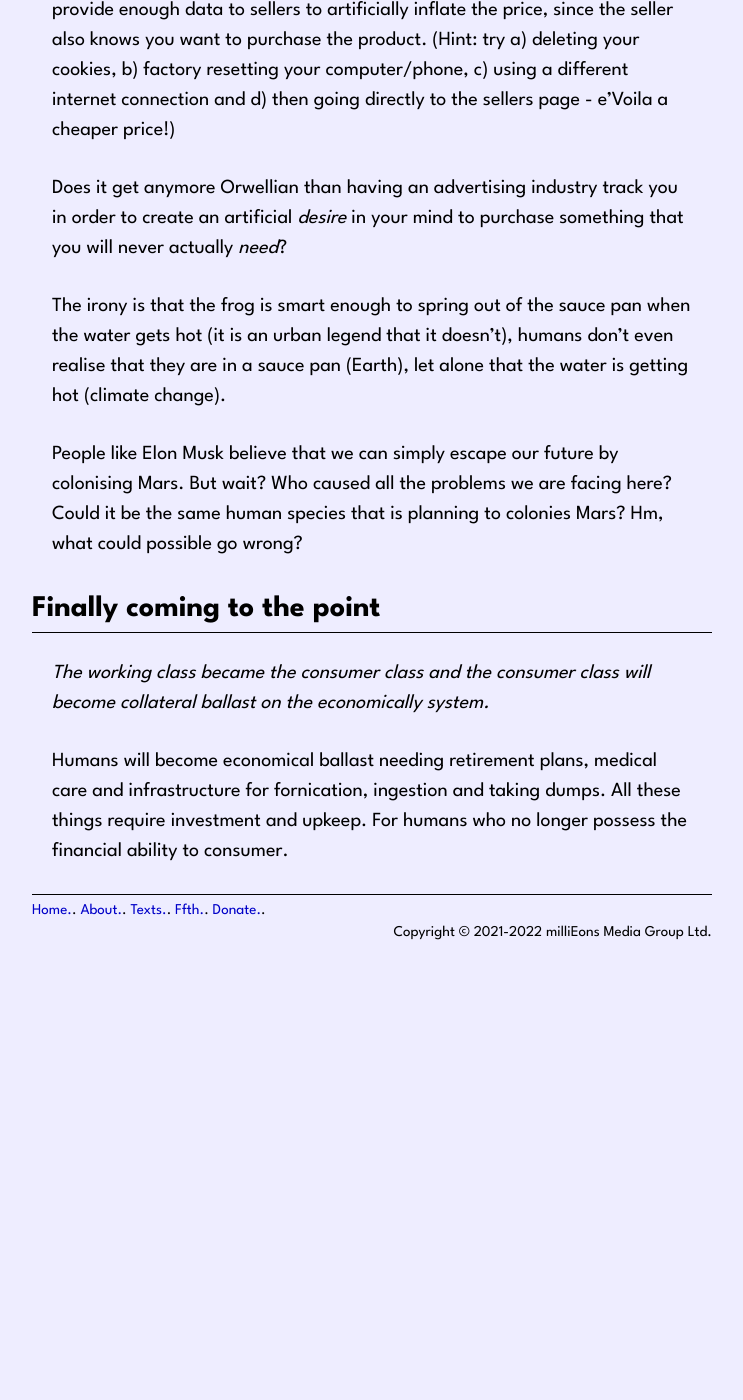
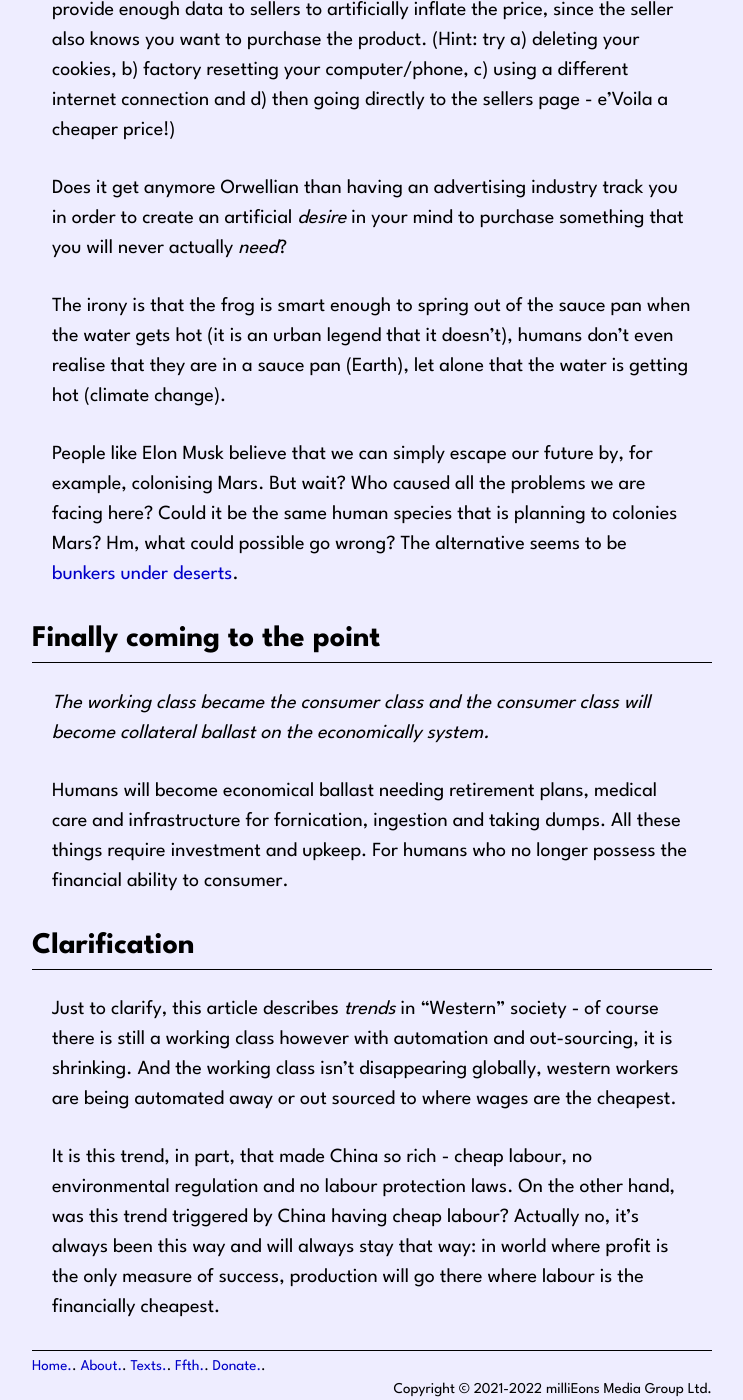
Before and after one commit to gorenje/millieons.org, a Jekyll site: the page built from w/collateral_ballast.md, in a window 1280 px wide and 1400 px high, scrolled down 3408 px. Shown: the whole window, without its empty margins (268-1011 px from the left). Built offline with Jekyll 4.4.1, drawn with Linux system fonts in a browser that asks for light colours; our own code applies the rules of GitHub Pages for plain Markdown files; before the commit the page ends 4352 px from its top, so only the background shows below that.

Commit message:
content and concanical url fix

```diff
--- a/_layouts/default.html
+++ b/_layouts/default.html
@@ -10,7 +10,7 @@
     <meta name="generator" content="Jekyll v3.9.0" />
     <meta property="og:title" content="Milli Eons" />
     <meta property="og:locale" content="en_AU" />
-    <link rel="canonical" href="https://millieons.org/" />
+    <link rel="canonical" href="https://millieons.org{{ page.url }}" />
     <meta property="og:url" content="https://millieons.org/" />
     <meta property="og:site_name" content="millieons.org" />
     <meta name="twitter:card" content="summary" />
--- a/w/collateral_ballast.md
+++ b/w/collateral_ballast.md
@@ -46,10 +46,16 @@ Does it get anymore Orwellian than having an advertising industry track you in o
 
 The irony is that the frog is smart enough to spring out of the sauce pan when the water gets hot (it is an urban legend that it doesn't), humans don't even realise that they are in a sauce pan (Earth), let alone that the water is getting hot (climate change).
 
-People like Elon Musk believe that we can simply escape our future by colonising Mars. But wait? Who caused all the problems we are facing here? Could it be the same human species that is planning to colonies Mars? Hm, what could possible go wrong?
+People like Elon Musk believe that we can simply escape our future by, for example, colonising Mars. But wait? Who caused all the problems we are facing here? Could it be the same human species that is planning to colonies Mars? Hm, what could possible go wrong? The alternative seems to be [bunkers under deserts](https://www.theguardian.com/news/2022/sep/04/super-rich-prepper-bunkers-apocalypse-survival-richest-rushkoff).
 
 ## Finally coming to the point
 
 *The working class became the consumer class and the consumer class will become collateral ballast on the economically system.*
 
 Humans will become economical ballast needing retirement plans, medical care and infrastructure for fornication, ingestion and taking dumps. All these things require investment and upkeep. For humans who no longer possess the financial ability to consumer.
+
+## Clarification
+
+Just to clarify, this article describes *trends* in "Western" society - of course there is still a working class however with automation and out-sourcing, it is shrinking. And the working class isn't disappearing globally, western workers are being automated away or out sourced to where wages are the cheapest.
+
+It is this trend, in part, that made China so rich - cheap labour, no environmental regulation and no labour protection laws. On the other hand, was this trend triggered by China having cheap labour? Actually no, it's always been this way and will always stay that way: in world where profit is the only measure of success, production will go there where labour is the financially cheapest.
```
